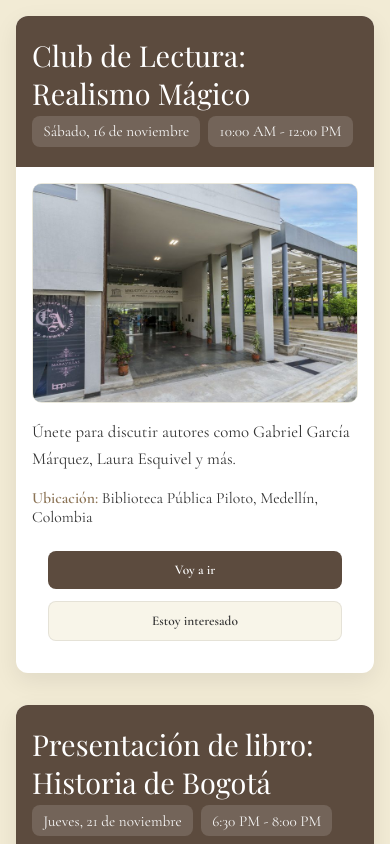
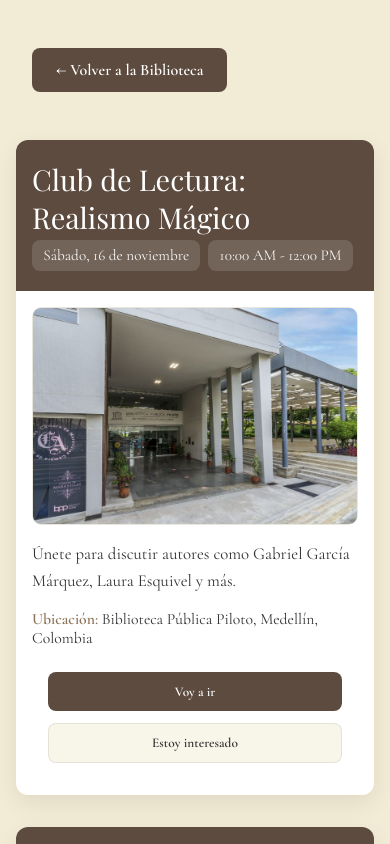
Before and after one commit to dr3amy-diamonds/Biblioteca, a React (Vite) app in the folder client/: page /eventos in a window 390 px wide. Built offline with nearby package versions, Linux system fonts and the light colour scheme.

Commit message:
Biblioteca Terminada(? Falta mejorar lo de categorias y recomendación

```diff
--- a/client/src/pages/Evento.jsx
+++ b/client/src/pages/Evento.jsx
@@ -102,11 +102,31 @@ const Evento = () => {
 
   return (
     <div className="evento">
+      <div className="evento__header-bar">
+        <a href="/MainLibrary" className="evento__back-button">
+          ← Volver a la Biblioteca
+        </a>
+      </div>
       <div className="evento__list">
         {eventos.map((ev, idx) => (
           <EventoCard key={idx} evento={ev} />
         ))}
       </div>
+      <footer className="evento__footer">
+        <div className="evento__footer-content">
+          <p className="evento__footer-text">
+            © 2025 The Old Library
+          </p>
+          <div className="evento__footer-links">
+            <a href="/legal" className="evento__footer-link">
+              Políticas de Privacidad
+            </a>
+            <a href="/legal" className="evento__footer-link">
+              Legalidad
+            </a>
+          </div>
+        </div>
+      </footer>
     </div>
   );
 };
--- a/client/src/pages/Favoritos.jsx
+++ b/client/src/pages/Favoritos.jsx
@@ -1,5 +1,5 @@
 import React, { useEffect, useState } from 'react';
-import { Link } from "react-router-dom";
+import { Link } from 'react-router-dom';
 import '../styles/Favoritos.css';
 import { loadFavorites, removeFavorite } from '../utils/favorites';
 import LibroDetalle from './LibroDetalle';
@@ -91,6 +91,13 @@ const FavoritosPage = () => {
       {selectedLibro && (
         <LibroDetalle libro={selectedLibro} onClose={handleCerrarModal} apiUrl={API_URL} />
       )}
+
+      {/* Footer compacto */}
+      <footer className="favoritos-footer">
+        <p className="favoritos-footer__text">
+          © 2025 The Old Library | <Link to="/legal" className="favoritos-footer__link">Políticas de Privacidad y Legalidad</Link>
+        </p>
+      </footer>
     </div>
   );
 };
--- a/client/src/pages/LoginRegister.jsx
+++ b/client/src/pages/LoginRegister.jsx
@@ -177,7 +177,7 @@ const LoginRegistro = () => {
                 <p className="login-footer__text">
                     © 2025 The Old Library |{" "}
                     <a href="/legal" className="login-footer__link">
-                        Política de privacidad
+                        Políticas de Privacidad y Legalidad
                     </a>
                 </p>
             </footer>
--- a/client/src/pages/MainLibrary.jsx
+++ b/client/src/pages/MainLibrary.jsx
@@ -74,8 +74,8 @@ const MainLibrary = () => {
         <footer className={styles.dashboard__footer}>
             <p className={styles.dashboard__footerText}>
             © 2025 The Old Library |{" "}
-            <a href="#" className={styles.dashboard__footerLink}>
-                Política de privacidad
+            <a href="/legal" className={styles.dashboard__footerLink}>
+                Políticas de Privacidad y Legalidad
             </a>
             </p>
         </footer>
--- a/client/src/pages/Panel.jsx
+++ b/client/src/pages/Panel.jsx
@@ -1,4 +1,5 @@
 import React, { useState, useEffect } from "react";
+import { Link } from "react-router-dom";
 import styles from "../styles/Panel.module.css";
 
 const API_URL = "http://localhost:3001";
@@ -383,8 +384,14 @@ const Panel = () => {
                         </div>
                     )}
                 </div>
+            </div>
 
-            </div>
+            {/* Footer compacto */}
+            <footer className={styles.panelFooter}>
+                <p className={styles.panelFooter__text}>
+                    © 2025 The Old Library | <Link to="/legal" className={styles.panelFooter__link}>Políticas de Privacidad y Legalidad</Link>
+                </p>
+            </footer>
         </div>
     );
 };
--- a/client/src/styles/Evento.css
+++ b/client/src/styles/Evento.css
@@ -6,22 +6,23 @@
   background-color: var(--secondary-color);
   color: var(--text-color);
   display: flex;
+  flex-direction: column;
   align-items: center;
-  justify-content: center;
-  padding: 2rem;
-  /* MEJORA: Añadido min-height para asegurar que la sección tenga espacio */
+  box-sizing: border-box;
 }
 
 .evento__list {
   width: 100%;
   /* MEJORA: Ampliado el max-width para que quepan mejor las tarjetas en la cuadrícula */
   max-width: 1200px;
+  padding: 0 2rem 2rem 2rem;
+  flex: 1;
 
   /* CAMBIO PRINCIPAL: De Flex Column a Grid */
   display: grid;
   /* 'auto-fit': Crea tantas columnas como quepan.
     'minmax(380px, 1fr)': Cada columna tendrá un mínimo de 380px
-                         y crecerá para ocupar el espacio (1fr).
+  y crecerá para ocupar el espacio (1fr).
     Esto es el corazón del rediseño responsivo.
   */
   grid-template-columns: repeat(auto-fit, minmax(380px, 1fr));
@@ -166,6 +167,79 @@
 }
 
 /* Responsive */
+/* Header bar con botón de retorno */
+.evento__header-bar {
+  width: 100%;
+  max-width: 1200px;
+  padding: 1rem 2rem;
+  margin-bottom: 2rem;
+  margin-top: 2rem;
+  display: flex;
+  justify-content: flex-start;
+}
+
+.evento__back-button {
+  background: var(--primary-color, #2c5f4f);
+  color: white;
+  text-decoration: none;
+  padding: 0.75rem 1.5rem;
+  border-radius: 8px;
+  font-weight: 600;
+  transition: all 0.3s ease;
+  display: inline-flex;
+  align-items: center;
+  gap: 0.5rem;
+}
+
+.evento__back-button:hover {
+  background: var(--primary-hover, #1a3d32);
+  transform: translateY(-1px);
+  box-shadow: 0 4px 12px rgba(0, 0, 0, 0.15);
+}
+
+/* Footer con el nuevo estilo - nomenclatura BEM específica para evento */
+.evento__footer {
+  background-color: var(--primary-color);
+  color: var(--secondary-color);
+  padding: 2rem;
+  margin-top: auto;
+  width: 100%;
+  box-sizing: border-box;
+}
+
+.evento__footer-content {
+  max-width: 1200px;
+  margin: 0 auto;
+  display: flex;
+  justify-content: space-between;
+  align-items: center;
+  flex-wrap: wrap;
+  gap: 1rem;
+}
+
+.evento__footer-text {
+  margin: 0;
+  font-size: 0.95rem;
+}
+
+.evento__footer-links {
+  display: flex;
+  gap: 1.5rem;
+}
+
+.evento__footer-link {
+  color: var(--secondary-color);
+  text-decoration: none;
+  font-size: 0.9rem;
+  transition: all 0.3s ease;
+}
+
+.evento__footer-link:hover {
+  text-decoration: underline;
+  color: var(--light-text);
+}
+
+/* Responsive */
 @media (max-width: 900px) {
   /* El grid principal de .evento__list se encargará de
     gran parte del responsive.
@@ -177,20 +251,14 @@
   }
 
   .evento__image-wrapper {
-    min-height: 220px;
+    min-height: 180px;
   }
 }
 
 @media (max-width: 560px) {
-  .evento {
-    padding: 1rem 0; /* Ajustado para que las tarjetas puedan tocar los bordes */
-  }
-
-  /* MEJORA: El grid ya se encarga de esto, pero podemos
-     forzar una sola columna si es necesario. */
   .evento__list {
-    grid-template-columns: 1fr; /* Una sola columna en móviles */
-    padding: 0 1rem; /* Espacio a los lados en móvil */
+    grid-template-columns: 1fr;
+    padding: 0 1rem 1rem 1rem;
   }
 
   .evento__header {
@@ -213,6 +281,20 @@
 
   .evento__actions {
     flex-direction: column;
-    padding: 0 1rem 1rem 1rem; /* Ajuste de padding para móvil */
+    padding: 0 1rem 1rem 1rem;
+  }
+
+  .evento__footer {
+    padding: 1.5rem 1rem;
+  }
+
+  .evento__footer-content {
+    flex-direction: column;
+    text-align: center;
+  }
+
+  .evento__footer-links {
+    flex-direction: column;
+    gap: 0.75rem;
   }
 }
--- a/client/src/styles/Favoritos.css
+++ b/client/src/styles/Favoritos.css
@@ -114,3 +114,29 @@
 @media (max-width: 768px) {
   .favoritos-header__inner { flex-direction: column; gap: 0.75rem; }
 }
+
+/* Footer compacto */
+.favoritos-footer {
+  background-color: #1a1a1a;
+  color: #ffffff;
+  text-align: center;
+  padding: 1rem 2rem;
+  font-size: 0.9rem;
+  margin-top: auto;
+}
+
+.favoritos-footer__text {
+  margin: 0;
+  font-size: 0.85rem;
+}
+
+.favoritos-footer__link {
+  color: #ffffff;
+  text-decoration: none;
+  transition: opacity 0.2s ease;
+}
+
+.favoritos-footer__link:hover {
+  opacity: 0.8;
+  text-decoration: underline;
+}
--- a/client/src/styles/Panel.module.css
+++ b/client/src/styles/Panel.module.css
@@ -6,6 +6,8 @@
     padding: 2rem;
     background-color: #F0F2F5;
     box-sizing: border-box;
+    display: flex;
+    flex-direction: column;
 }
 
 /* --- Encabezado --- */
@@ -44,6 +46,7 @@
     display: flex;
     gap: 2rem;
     align-items: flex-start;
+    flex: 1;
 }
 
 /* --- Tarjeta Izquierda (Formulario) --- */
@@ -292,3 +295,29 @@
         max-width: 100%;
     }
 }
+
+/* --- Footer compacto --- */
+.panelFooter {
+    background-color: #1a1a1a;
+    color: #ffffff;
+    text-align: center;
+    padding: 1rem 2rem;
+    font-size: 0.9rem;
+    margin-top: auto;
+}
+
+.panelFooter__text {
+    margin: 0;
+    font-size: 0.85rem;
+}
+
+.panelFooter__link {
+    color: #ffffff;
+    text-decoration: none;
+    transition: opacity 0.2s ease;
+}
+
+.panelFooter__link:hover {
+    opacity: 0.8;
+    text-decoration: underline;
+}
```
